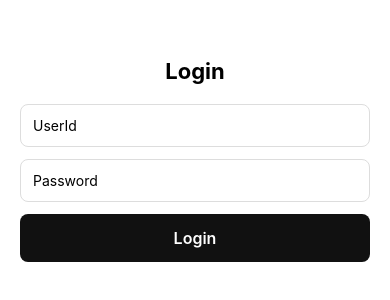
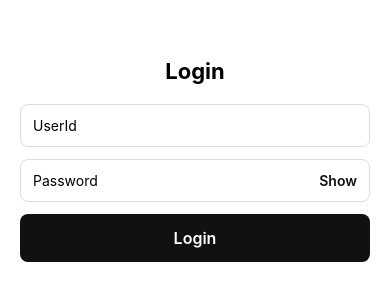
Before and after one commit to Rajat1Ggc/Accevate-assessment, a React Native app: screen /Login in a window 390 px wide. Shown: the part 262-562 px from the top of the page. Built offline with nearby package versions, Linux system fonts and the light colour scheme.

Commit message:
Implement password visibility toggle in LoginScreen

```diff
--- a/src/screen/LoginScreen.tsx
+++ b/src/screen/LoginScreen.tsx
@@ -6,6 +6,7 @@ import {login} from "../api/apiClient";
 export default function LoginScreen({navigation}: any) {
   const [userid, setUserid] = useState("");
   const [password, setPassword] = useState("");
+  const [showPass, setShowPass] = useState(false);
 
   const onLogin = async () => {
     if (!userid || !password) {
@@ -30,17 +31,25 @@ export default function LoginScreen({navigation}: any) {
       <TextInput
         placeholder="UserId"
         value={userid}
+        placeholderTextColor={"#000"}
         onChangeText={setUserid}
         style={styles.input}
       />
 
-      <TextInput
-        placeholder="Password"
-        value={password}
-        onChangeText={setPassword}
-        style={styles.input}
-        secureTextEntry
-      />
+      <View style={styles.passBox}>
+        <TextInput
+          placeholder="Password"
+          value={password}
+          placeholderTextColor={"#000"}
+          onChangeText={setPassword}
+          style={styles.passInput}
+          secureTextEntry={!showPass}
+        />
+
+        <TouchableOpacity onPress={() => setShowPass(!showPass)}>
+          <Text style={styles.showText}>{showPass ? "Hide" : "Show"}</Text>
+        </TouchableOpacity>
+      </View>
 
       <TouchableOpacity style={styles.btn} onPress={onLogin}>
         <Text style={styles.btnText}>Login</Text>
@@ -67,7 +76,29 @@ const styles = StyleSheet.create({
     borderColor: "#ddd",
     padding: 12,
     borderRadius: 8,
-    marginBottom: 12
+    marginBottom: 12,
+    color: "#000"
+  },
+  passBox: {
+    borderWidth: 1,
+    borderColor: "#ddd",
+    borderRadius: 8,
+    paddingHorizontal: 12,
+    flexDirection: "row",
+    alignItems: "center",
+    justifyContent: "space-between",
+    marginBottom: 12,
+    color: "#000"
+  },
+  passInput: {
+    flex: 1,
+    paddingVertical: 12,
+    color: "#000"
+  },
+  showText: {
+    fontWeight: "600",
+    color: "#111",
+    paddingLeft: 10
   },
   btn: {
     backgroundColor: "#111",
```
